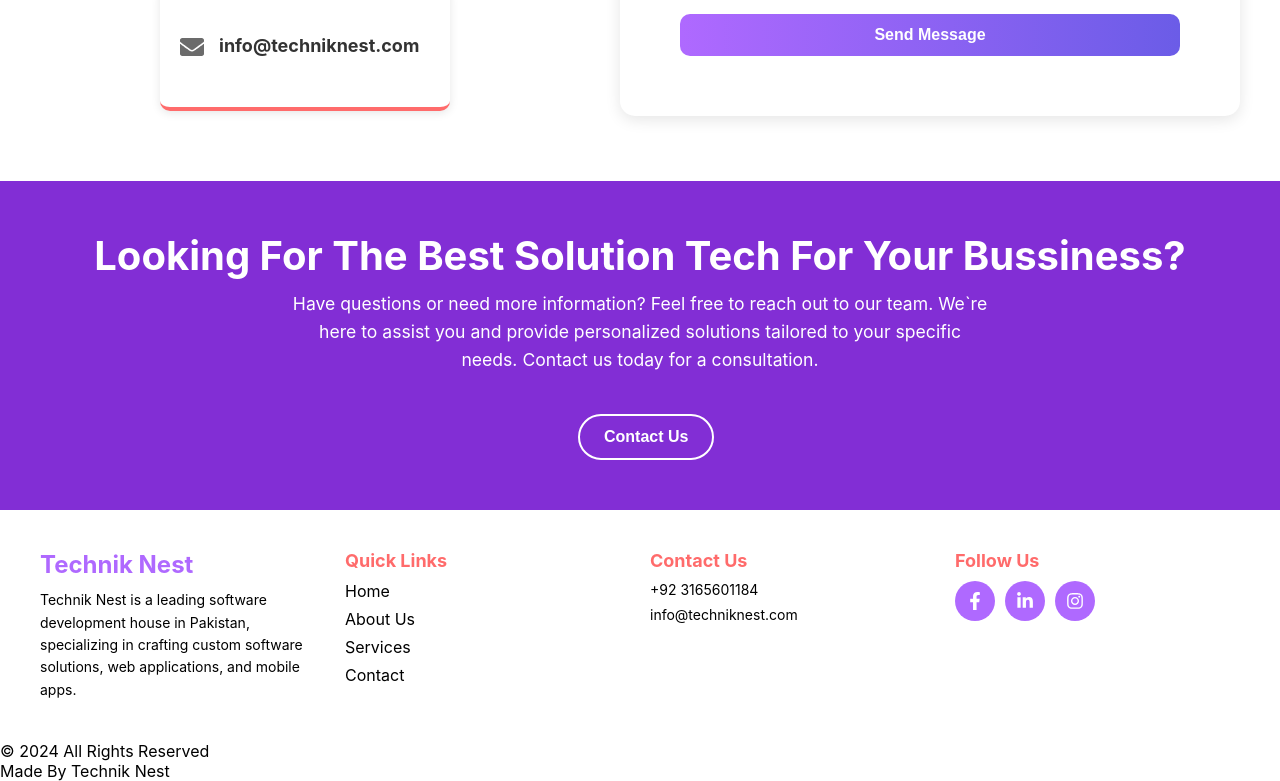
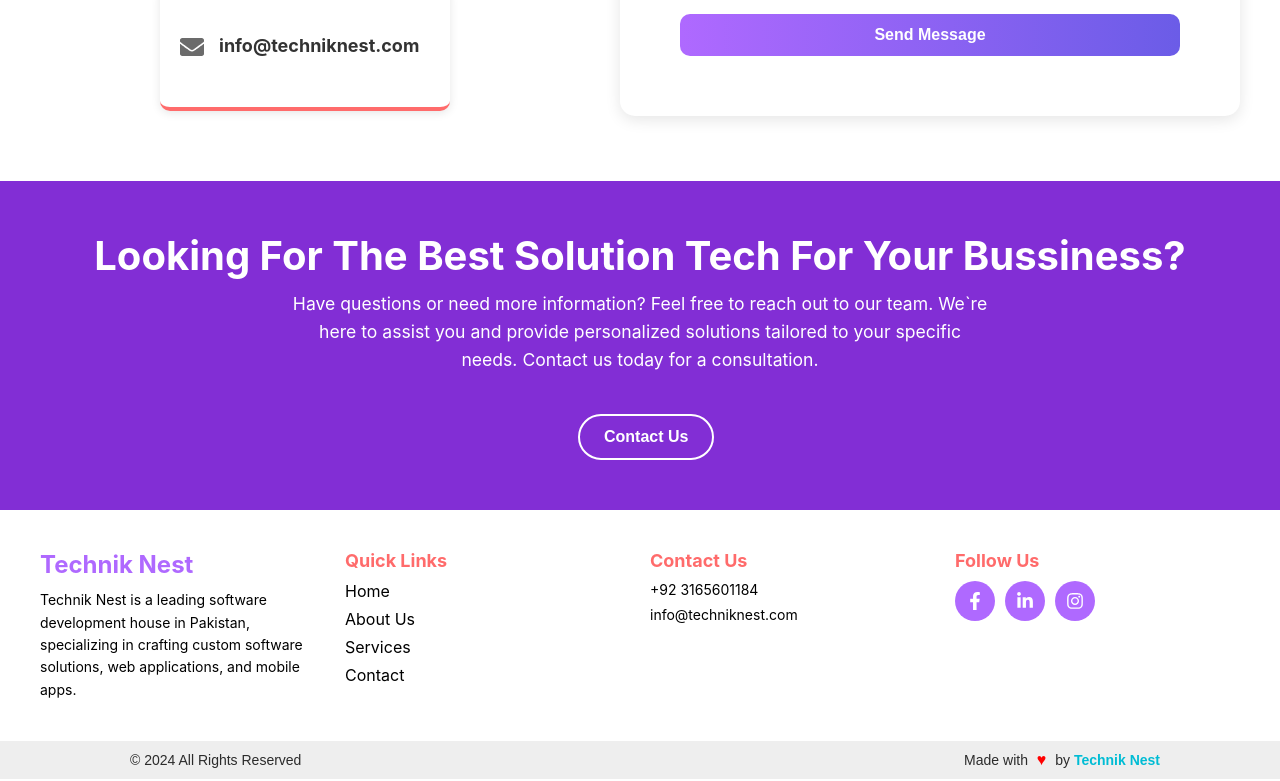
Before and after one commit to alimustafvi202/technik-nest, a React (Create React App) app: page / in a window 1280 px wide. Shown: the part 5248-6029 px from the top of the page. Built offline with nearby package versions, Linux system fonts and the light colour scheme.

Commit message:
Update footer.jsx

```diff
--- a/src/components/Home/footer.jsx
+++ b/src/components/Home/footer.jsx
@@ -51,10 +51,16 @@
        </div>
      </div>
    </footer>
-   <div className="footer-bottom">
-        <p>© 2024 All Rights Reserved</p>
-        <p>Made By <span className="footer-highlight">Technik Nest</span></p>
-      </div>
+  <footer className="foot-bar">
+  <div className="foot-content">
+    <div className="foot-left">
+      &copy; 2024 All Rights Reserved
+    </div>
+    <div className="foot-right">
+      Made with <span className="heart-icon">&hearts;</span> by <a href="https://techniknest.tech" target="_blank" rel="noopener noreferrer">Technik Nest</a>
+    </div>
+  </div>
+</footer>
    </div>
   );
 };
```
